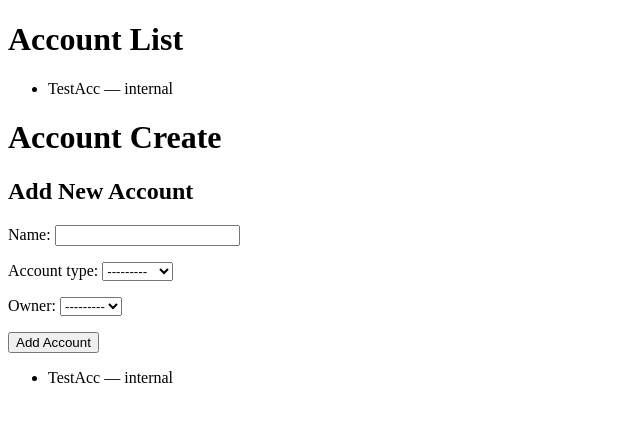
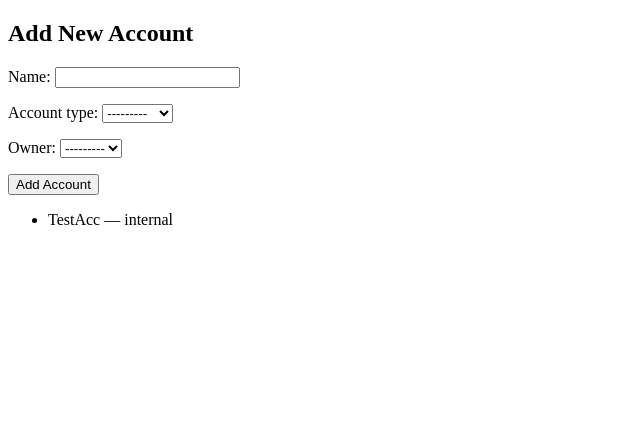
Before and after one commit to Maqiora/ASOA, a Django app: template ksiegowosc/templates/ksiegowosc/account_list.html in a window 1280 px wide. Shown: the top 422 px of the page, without its empty margins (0-640 px from the left). Run offline with Django 5.2, Linux system fonts and the light colour scheme; the template is opened without the code that fills it: values that come from a table or form of the project are taken from there, others are empty; data comes from the database, SQL or seed files in the repository; parts of the project's set-up code (start-up, migrations or seed data) failed here and were passed over.

Commit message:
remove unused list view

```diff
--- a/ksiegowosc/templates/ksiegowosc/account_list.html
+++ b/ksiegowosc/templates/ksiegowosc/account_list.html
@@ -5,15 +5,6 @@
     <title>Accounts</title>
 </head>
 <body>
-    <h1>Account List</h1>
-    <ul>
-        {% for account in accounts %}
-            <li>{{ account.name }} — {{ account.account_type }}</li>
-        {% empty %}
-            <li>No accounts found.</li>
-        {% endfor %}
-    </ul>
-    <h1>Account Create</h1>
 
 <!-- Add Account Form -->
     <h2>Add New Account</h2>
--- a/ksiegowosc/urls.py
+++ b/ksiegowosc/urls.py
@@ -10,7 +10,6 @@ from .views import (
 
 urlpatterns = [
     path('accounts/', Account_list_and_create, name='account_add'),
-    path('', AccountListView.as_view(), name='account_list'),
     path('create/', AccountCreateView.as_view(), name='account_create'),
     path('<int:pk>/edit/', AccountUpdateView.as_view(), name='account_edit'),
     path('<int:pk>/delete/', AccountDeleteView.as_view(), name='account_delete'),
```
Also changed, not shown: ksiegowosc/views.py (+0 -9 lines).
